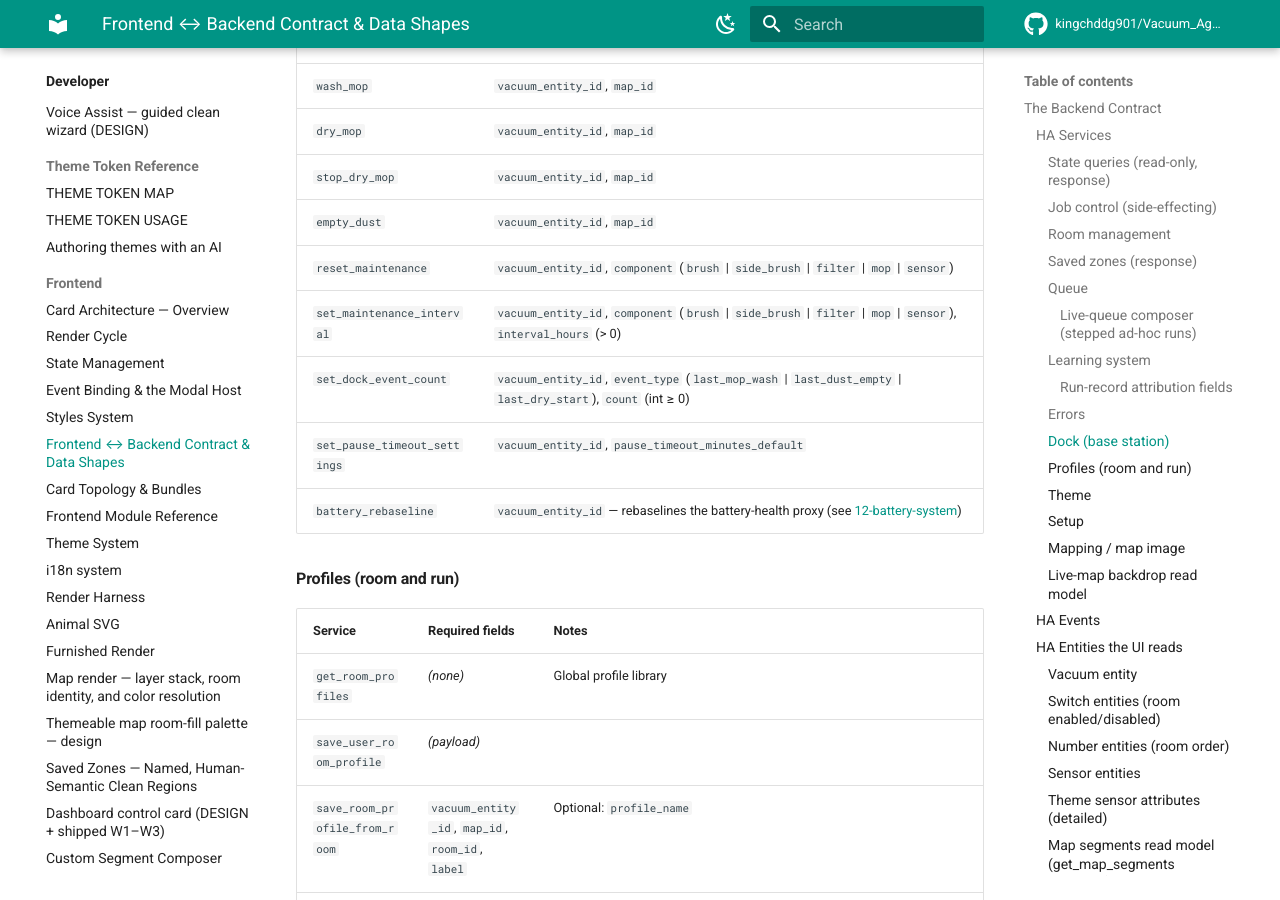
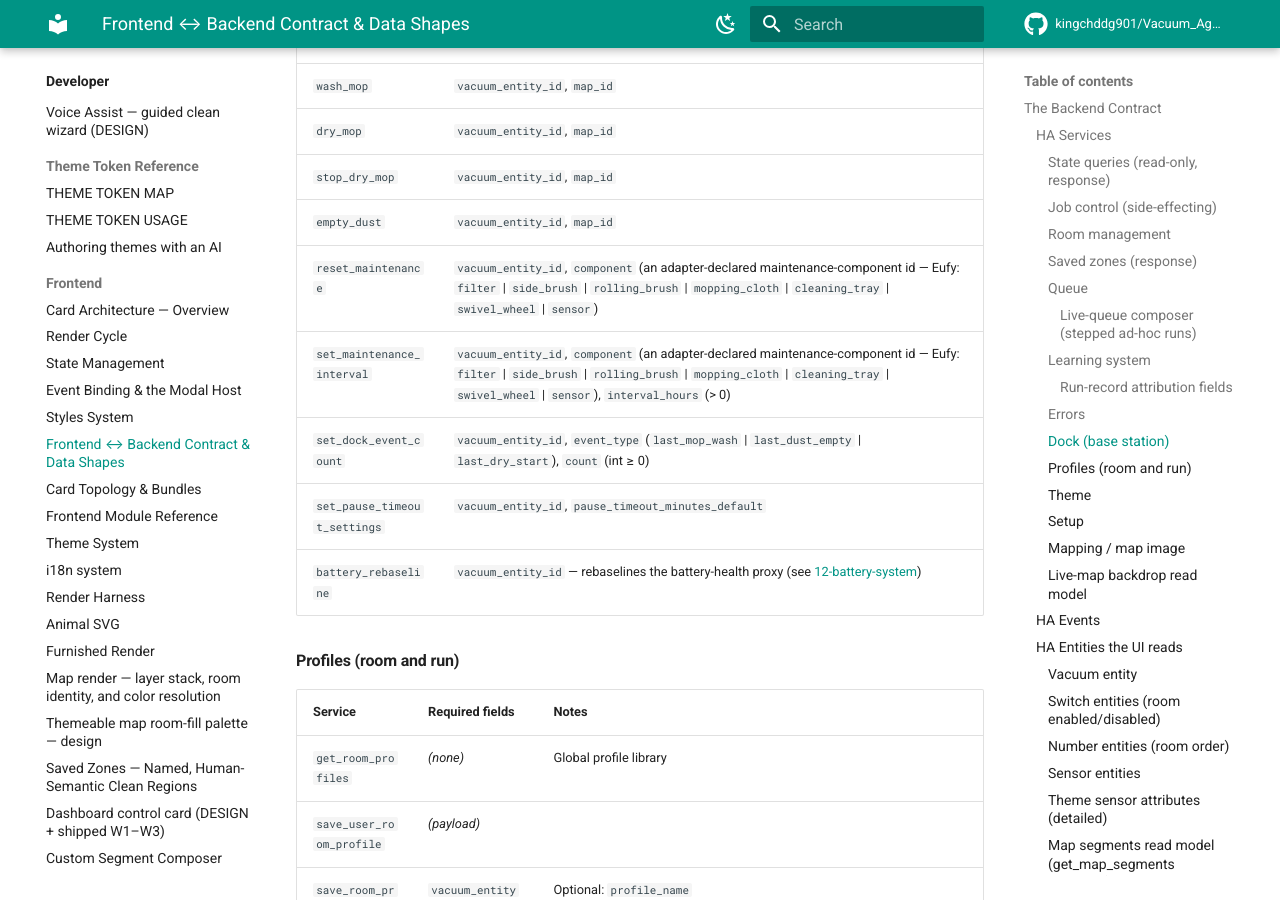
Before and after one commit to kingchddg901/Vacuum_Agent, an MkDocs documentation site: the page built from docs/dev/frontend/backend-contract-and-data-shapes.md, in a window 1280 px wide and 900 px high, scrolled down 8443 px. Built offline with MkDocs 1.6.1 and Material for MkDocs 9.7.7, drawn with Linux system fonts in a browser that asks for light colours; comment, search, counter and statistics services are not loaded.

Commit message:
docs(frontend/contract): fix the maintenance `component` enum to the real ids
While checking whether our changes needed advanced/user-guide updates, the advanced
services reference (which was correct) exposed an error in the contract I wrote in
wave 1: reset_maintenance / set_maintenance_interval listed `component` as a generic
`brush | side_brush | filter | mop | sensor`. The real adapter-declared Eufy ids are
`filter | side_brush | rolling_brush | mopping_cloth | cleaning_tray | swivel_wheel |
sensor` (adapters/eufy/buttons.py:77-99; matches docs/dev/13 + docs/advanced/03).
Reframed brand-agnostically (adapter-declared id) with the Eufy set as the example.

Co-Authored-By: Claude Opus 4.8 (1M context) <noreply@anthropic.com>

```diff
--- a/docs/dev/frontend/backend-contract-and-data-shapes.md
+++ b/docs/dev/frontend/backend-contract-and-data-shapes.md
@@ -155,8 +155,8 @@ Both **response** services in the `eufy_vacuum` domain. Full error model: [23-er
 | `dry_mop` | `vacuum_entity_id`, `map_id` |
 | `stop_dry_mop` | `vacuum_entity_id`, `map_id` |
 | `empty_dust` | `vacuum_entity_id`, `map_id` |
-| `reset_maintenance` | `vacuum_entity_id`, `component` (`brush` \| `side_brush` \| `filter` \| `mop` \| `sensor`) |
-| `set_maintenance_interval` | `vacuum_entity_id`, `component` (`brush` \| `side_brush` \| `filter` \| `mop` \| `sensor`), `interval_hours` (> 0) |
+| `reset_maintenance` | `vacuum_entity_id`, `component` (an adapter-declared maintenance-component id — Eufy: `filter` \| `side_brush` \| `rolling_brush` \| `mopping_cloth` \| `cleaning_tray` \| `swivel_wheel` \| `sensor`) |
+| `set_maintenance_interval` | `vacuum_entity_id`, `component` (an adapter-declared maintenance-component id — Eufy: `filter` \| `side_brush` \| `rolling_brush` \| `mopping_cloth` \| `cleaning_tray` \| `swivel_wheel` \| `sensor`), `interval_hours` (> 0) |
 | `set_dock_event_count` | `vacuum_entity_id`, `event_type` (`last_mop_wash` \| `last_dust_empty` \| `last_dry_start`), `count` (int ≥ 0) |
 | `set_pause_timeout_settings` | `vacuum_entity_id`, `pause_timeout_minutes_default` |
 | `battery_rebaseline` | `vacuum_entity_id` — rebaselines the battery-health proxy (see [12-battery-system](../12-battery-system.md)) |
```
